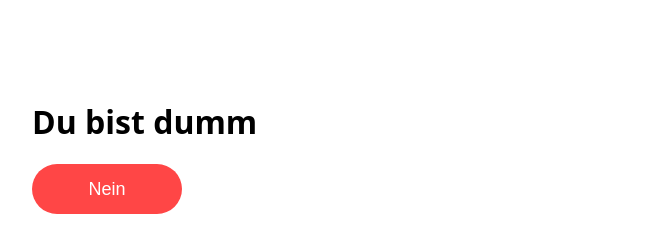
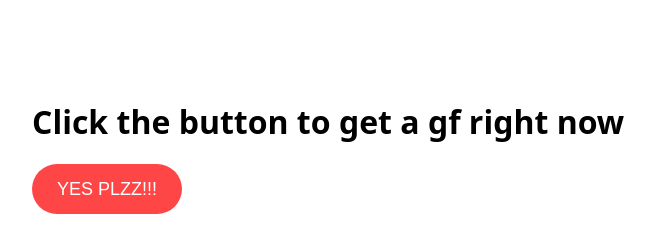
Before and after one commit to m-obeid/tiktok-forget-trend, a plain HTML site: page index.html in a window 1280 px wide. Shown: the whole page, without its empty margins (68-723 px from the left). Drawn offline with Linux system fonts and the light colour scheme.

Commit message:
Update index.html
i forgot to change the text 💀

```diff
--- a/index.html
+++ b/index.html
@@ -29,8 +29,8 @@
     </style>
 </head>
 <body>
-    <h1>Du bist dumm</h1>
-    <button class="gfbtn" onmouseover="hover()" onclick="hover()">Nein</button>
+    <h1>Click the button to get a gf right now</h1>
+    <button class="gfbtn" onmouseover="hover()" onclick="hover()">YES PLZZ!!!</button>
     <script>
         function hover() {
             const btn = document.querySelector(".gfbtn");
```
